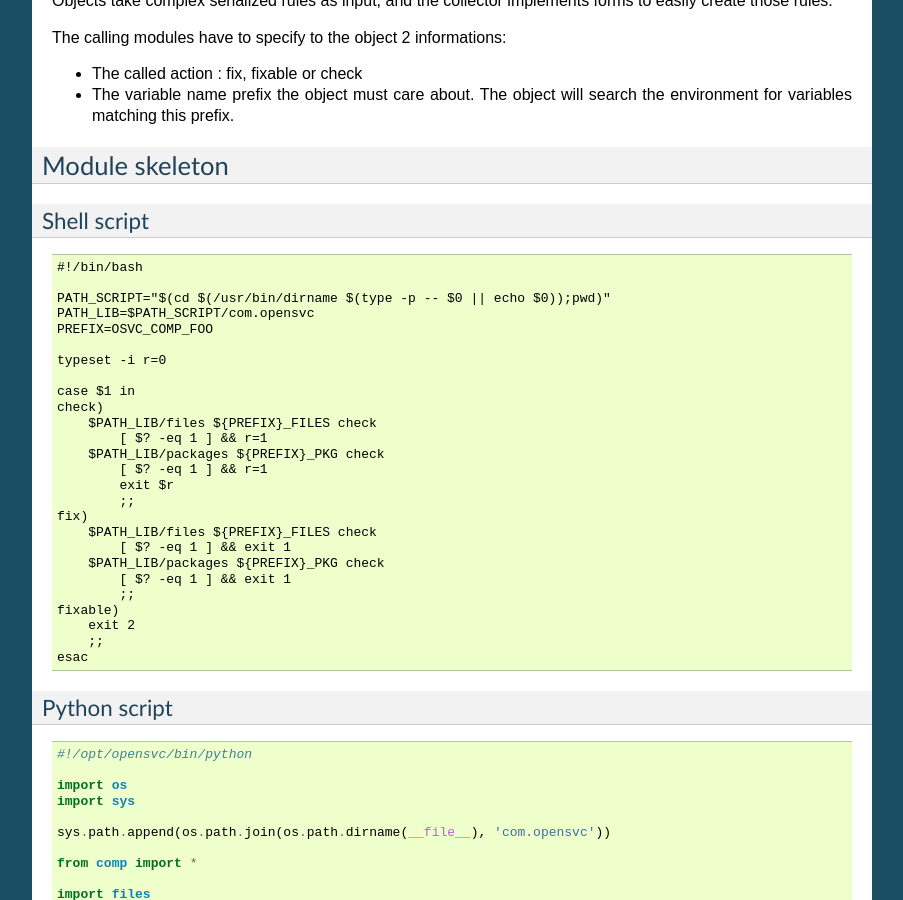
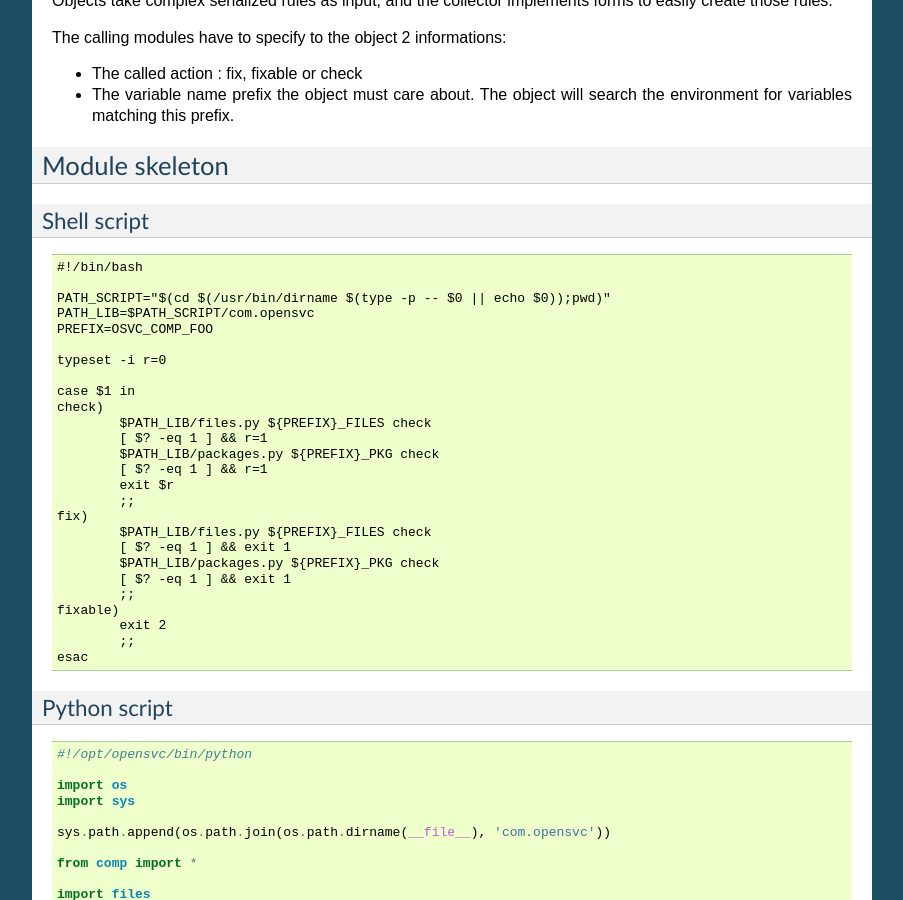
Before and after one commit to opensvc/docs.opensvc.com, a Sphinx documentation site: the page built from source/compliance.modules.rst, in a window 1280 px wide and 900 px high, scrolled down 1466 px. Shown: the whole window, without its empty margins (198-1101 px from the left). Built offline with Sphinx 7.4.7, drawn with Linux system fonts in a browser that asks for light colours.

```diff
--- a/source/compliance.modules.rst
+++ b/source/compliance.modules.rst
@@ -98,21 +98,21 @@ Shell script
 
 	case $1 in
 	check)
-	    $PATH_LIB/files ${PREFIX}_FILES check
+		$PATH_LIB/files.py ${PREFIX}_FILES check
 		[ $? -eq 1 ] && r=1
-	    $PATH_LIB/packages ${PREFIX}_PKG check
+		$PATH_LIB/packages.py ${PREFIX}_PKG check
 		[ $? -eq 1 ] && r=1
 		exit $r
 		;;
 	fix)
-	    $PATH_LIB/files ${PREFIX}_FILES check
+		$PATH_LIB/files.py ${PREFIX}_FILES check
 		[ $? -eq 1 ] && exit 1
-	    $PATH_LIB/packages ${PREFIX}_PKG check
+		$PATH_LIB/packages.py ${PREFIX}_PKG check
 		[ $? -eq 1 ] && exit 1
 		;;
 	fixable)
-	    exit 2
-	    ;;
+		exit 2
+		;;
 	esac
 
 Python script
```
